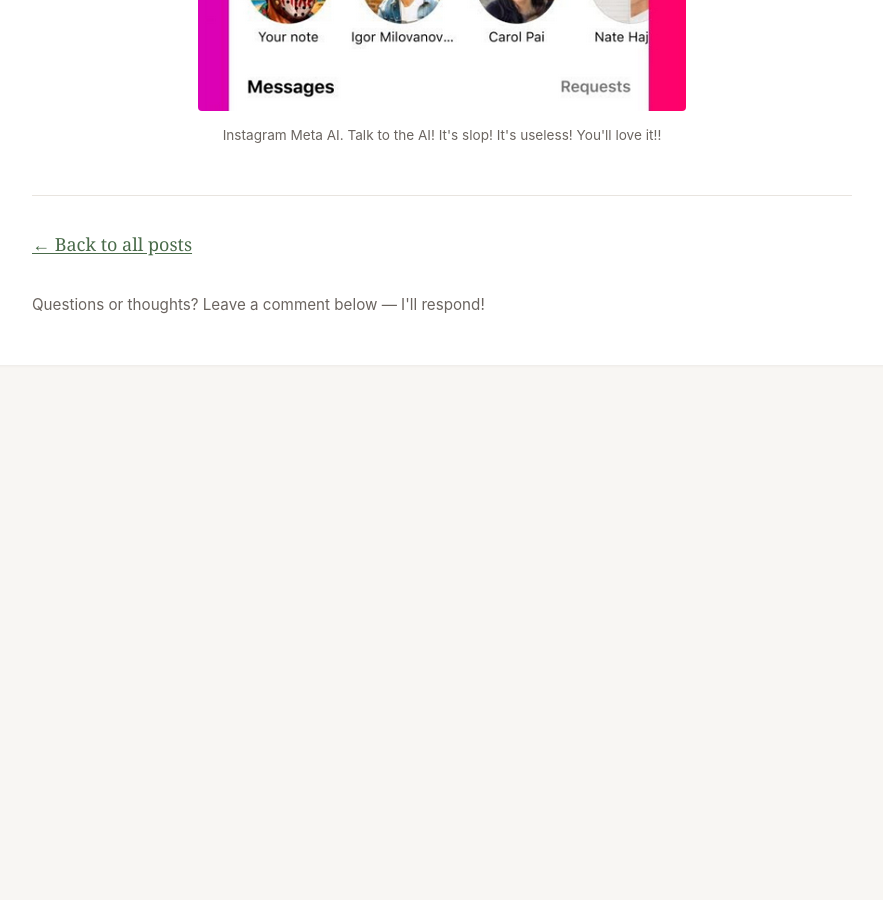
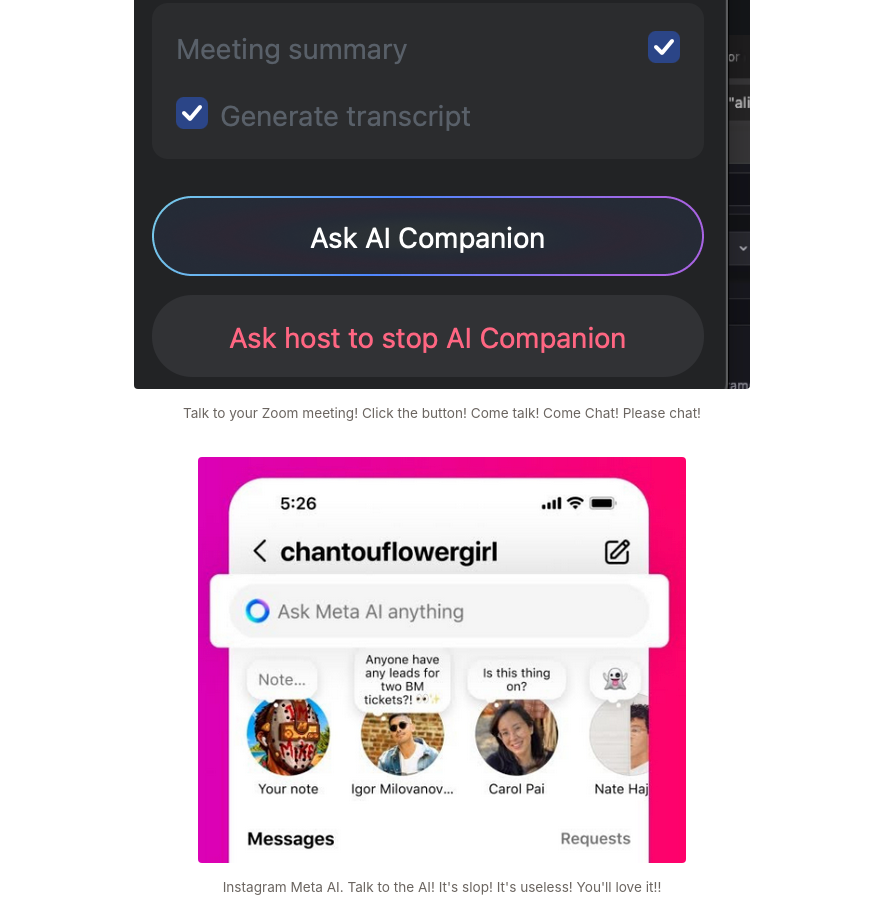
Before and after one commit to califlower/califlower.github.io, a Jekyll site: the page built from blog/_posts/2026-05-29-the-machine-god-wants-to-talk-to-you.md, in a window 1280 px wide and 900 px high, scrolled down 4591 px. Shown: the whole window, without its empty margins (198-1081 px from the left). Built offline with Jekyll 4.4.1, drawn with Linux system fonts in a browser that asks for light colours; comment, search, counter and statistics services are not loaded; before the commit the page ends 4988 px from its top, so only the background shows below that.

Commit message:
Add Zoom AI example to machine god post

```diff
--- a/blog/_posts/2026-05-29-the-machine-god-wants-to-talk-to-you.md
+++ b/blog/_posts/2026-05-29-the-machine-god-wants-to-talk-to-you.md
@@ -41,6 +41,11 @@
 </figure>
 
 <figure>
+  <img src="/blog/images/machine-god/zoom-ai.png" alt="Zoom AI companion">
+  <figcaption>Talk to your Zoom meeting! Click the button! Come talk! Come Chat! Please chat!</figcaption>
+</figure>
+
+<figure>
   <img src="/blog/images/machine-god/instagram-meta-ai.png" alt="Meta AI in Instagram">
   <figcaption>Instagram Meta AI. Talk to the AI! It's slop! It's useless! You'll love it!!</figcaption>
 </figure>
```
Also changed, not shown: blog/images/machine-god/zoom-ai.png (added).
